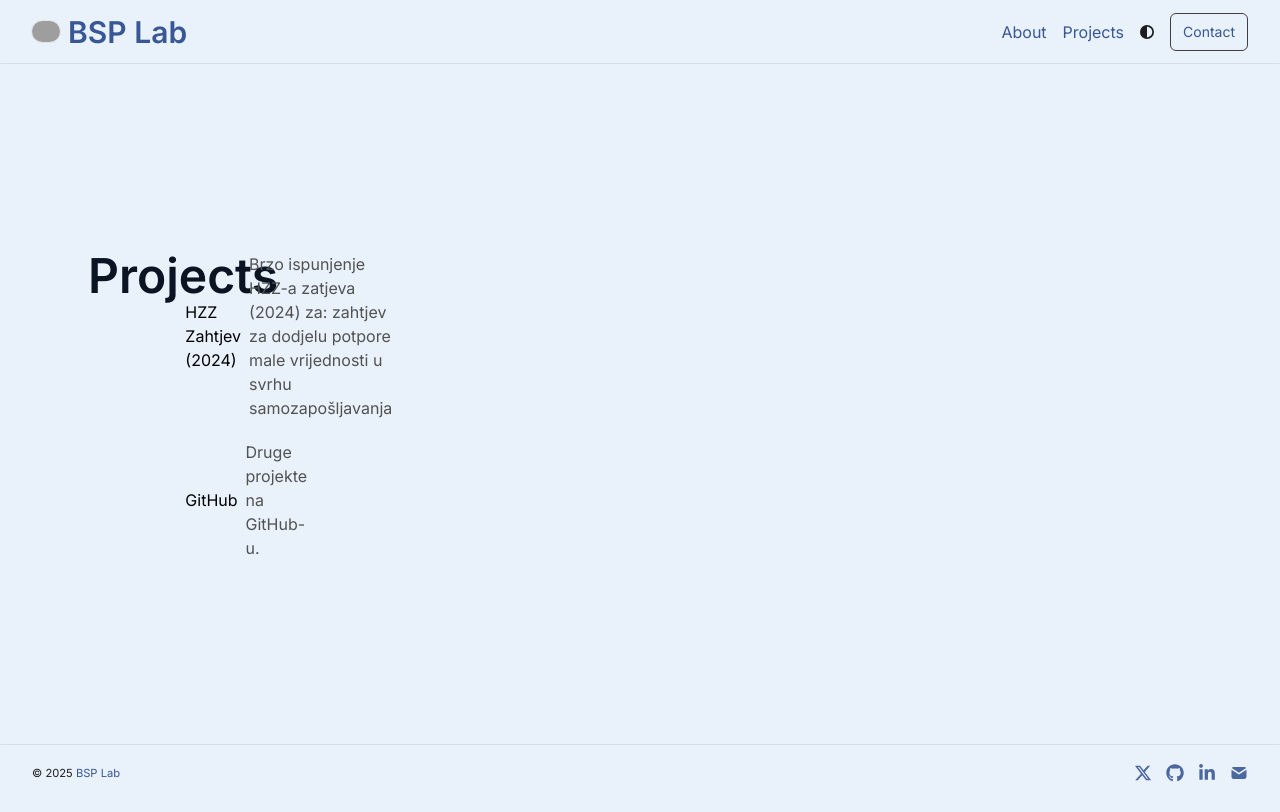
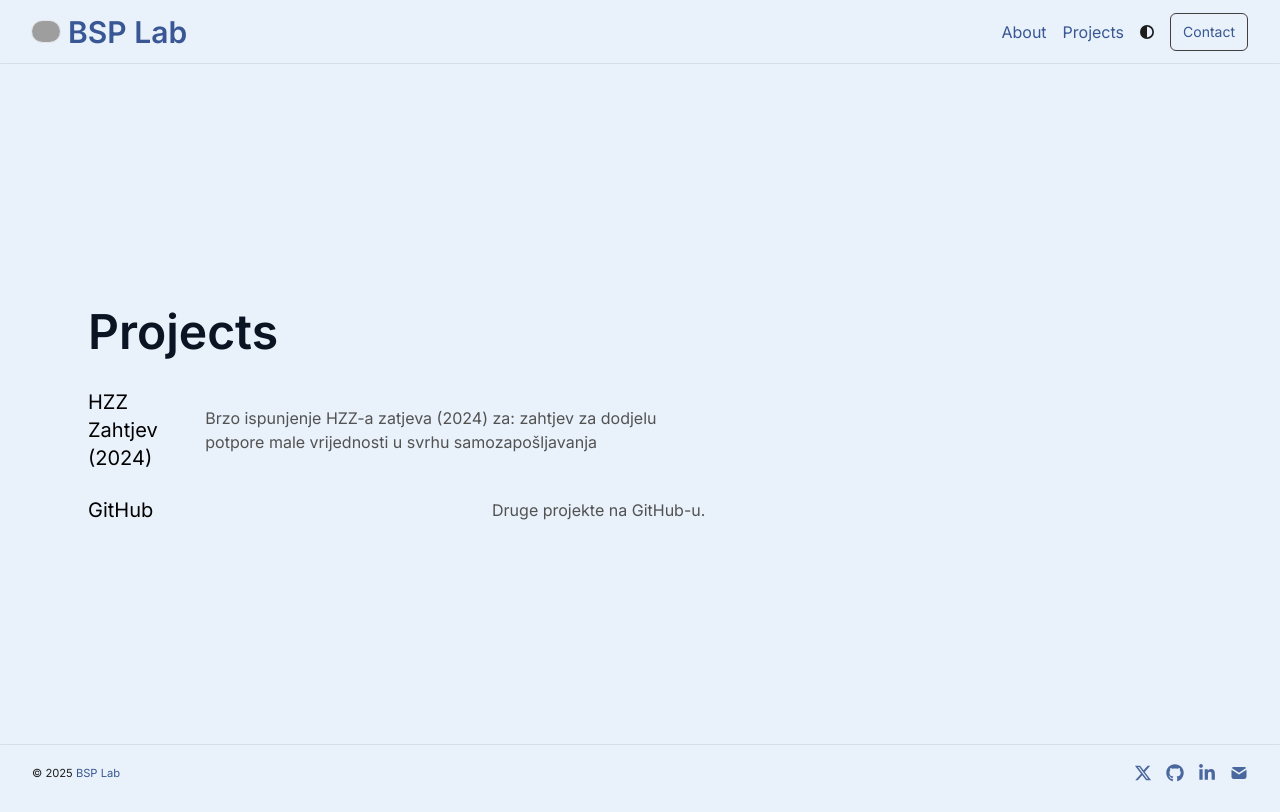
Before and after one commit to BPenzar/bsp-lab, a Next.js app: page /projects in a window 1280 px wide. Built offline with nearby package versions, Linux system fonts and the light colour scheme; grey boxes are pictures that could not be loaded.

Commit message:
new projects layout

```diff
--- a/app/layout.tsx
+++ b/app/layout.tsx
@@ -36,7 +36,7 @@ export const metadata: Metadata = {
     },
   },
   twitter: { title: metaData.name, card: "summary_large_image" },
-  icons: { icon: "/logo.png" },
+  icons: { icon: "/favicon.ico" },
 };
 
 export default function RootLayout({ children }: { children: React.ReactNode }) {
--- a/app/projects/page.tsx
+++ b/app/projects/page.tsx
@@ -10,18 +10,25 @@ export const metadata: Metadata = {
 export default function Projects() {
   return (
     <section className="grid grid-cols-1 lg:grid-cols-12 gap-10 lg:gap-16 items-start max-w-6xl 2xl:max-w-7xl mx-auto px-6">
-      <h1 className="b-8 text-2xl md:text-4xl lg:text-5xl font-semibold">Projects</h1>
-      <div>
+      {/* Lijevi stupac – isti raster kao na početnoj */}
+      <div className="lg:col-span-7">
+        <h1 className="mb-8 text-3xl md:text-4xl lg:text-5xl font-semibold">
+          Projects
+        </h1>
+
+        <div className="space-y-6">
           {projects.map((project, index) => (
             <Link
               key={index}
               href={project.url}
-            className="flex flex-col space-y-1 mb-5 transition-opacity duration-200 hover:opacity-80"
+              className="block transition-opacity duration-200 hover:opacity-80"
               target="_blank"
               rel="noopener noreferrer"
             >
-            <div className="w-full flex flex-col sm:flex-row justify-between items-start sm:items-center space-y-1 sm:space-y-0 sm:space-x-2">
-              <h2 className="text-black dark:text-white">{project.title}</h2>
+              <div className="w-full flex flex-col sm:flex-row sm:items-center sm:justify-between gap-1 sm:gap-2">
+                <h2 className="text-lg md:text-xl text-black dark:text-white">
+                  {project.title}
+                </h2>
                 <p className="text-neutral-600 dark:text-neutral-400">
                   {project.description}
                 </p>
@@ -29,8 +36,11 @@ export default function Projects() {
             </Link>
           ))}
         </div>
+      </div>
+
+      {/* Desni “prazan” stupac za poravnanje kao na homepageu */}
+      <div className="hidden lg:block lg:col-span-5" />
     </section>
-
 
   );
 }
```
Also changed, not shown: 2 other files (tests, documents, lock files or other folders). Lines whose indentation alone changed are shown as unchanged.
